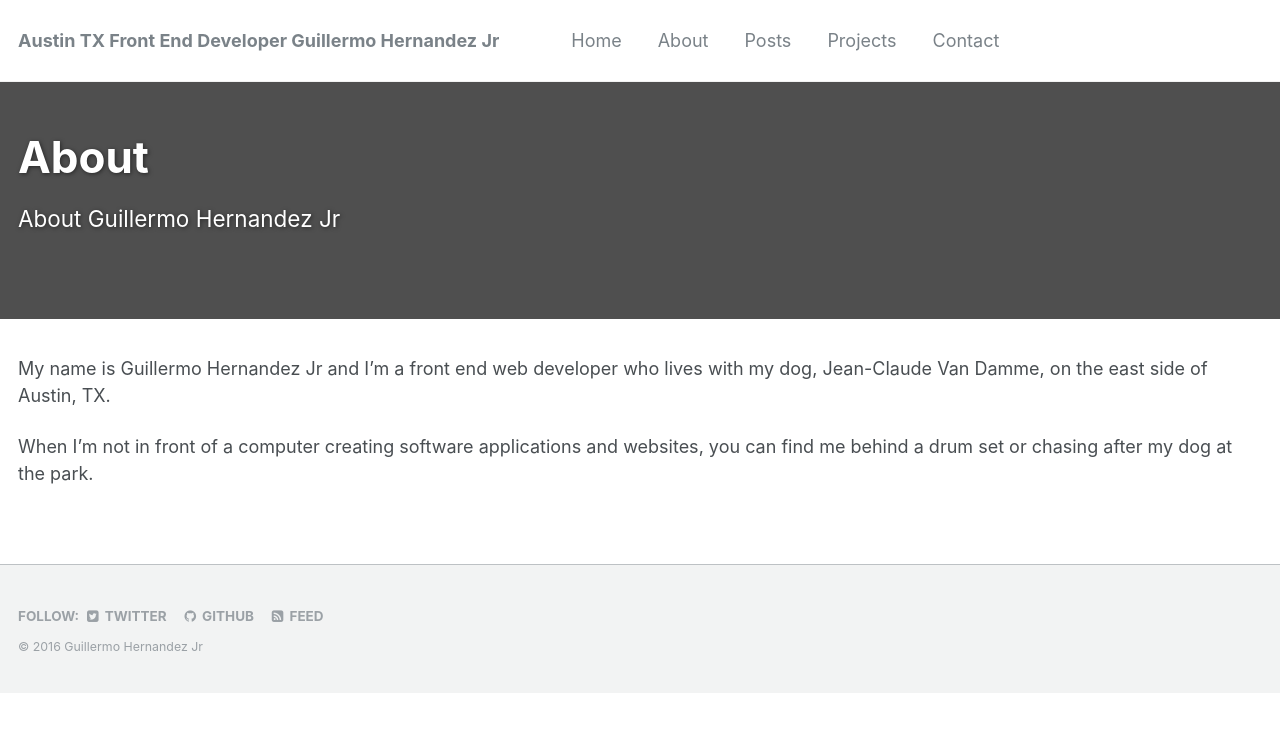
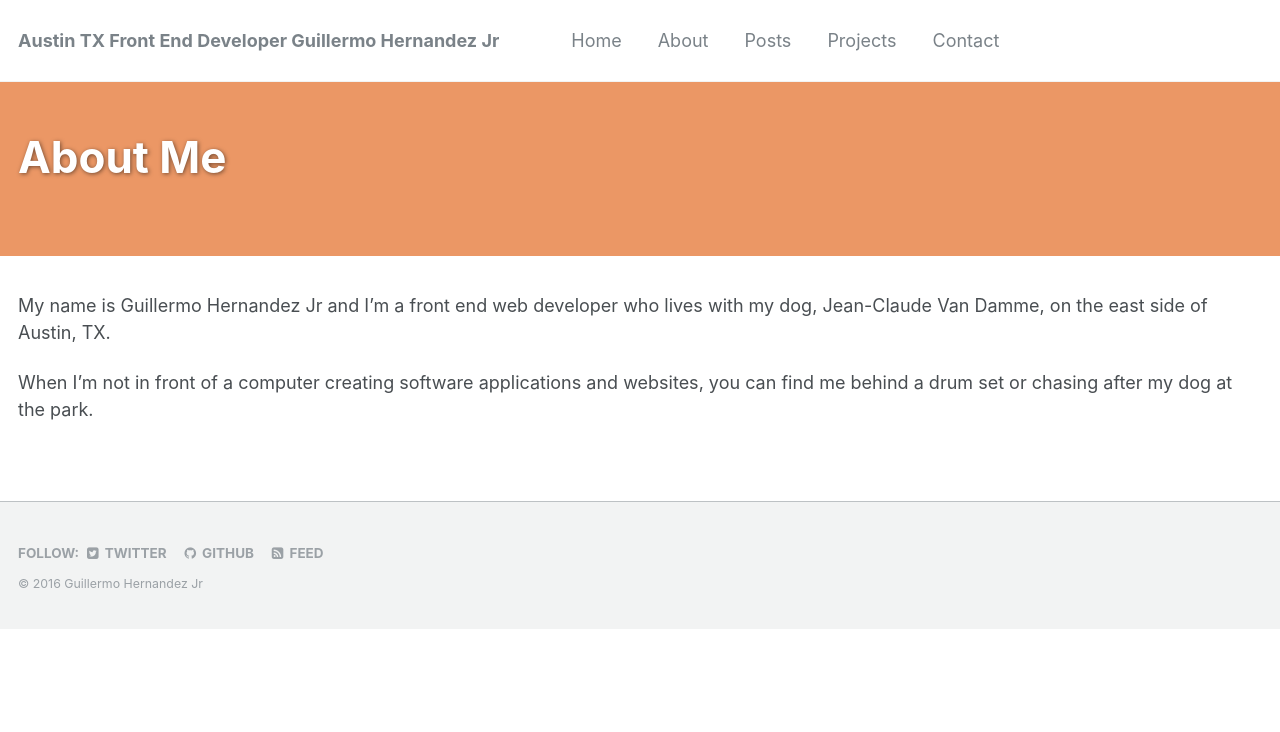
Before and after one commit to guillermohernandez/guillermohernandez.github.io, a Jekyll site: the page built from _pages/about.md, in a window 1280 px wide. Shown: the top 732 px of the page. Built offline with Jekyll 4.4.1, drawn with Linux system fonts in a browser that asks for light colours.

Commit message:
updated layout for about and contact pages

```diff
--- a/_pages/about.md
+++ b/_pages/about.md
@@ -1,13 +1,10 @@
 ---
-title: "About"
+title: "About Me"
 layout: splash
-excerpt: "About Guillermo Hernandez Jr"
 sitemap: false
 permalink: /about/
 header:
-  overlay_color: "#000"
-  overlay_filter: "0.5"
-  overlay_image: unsplash-image-1.jpg
+  overlay_color: "#EB9765"
 ---
 
 
```
Also changed, not shown: _pages/contact.md (+1 -1 lines), _pages/home.md (+1 -3 lines).
